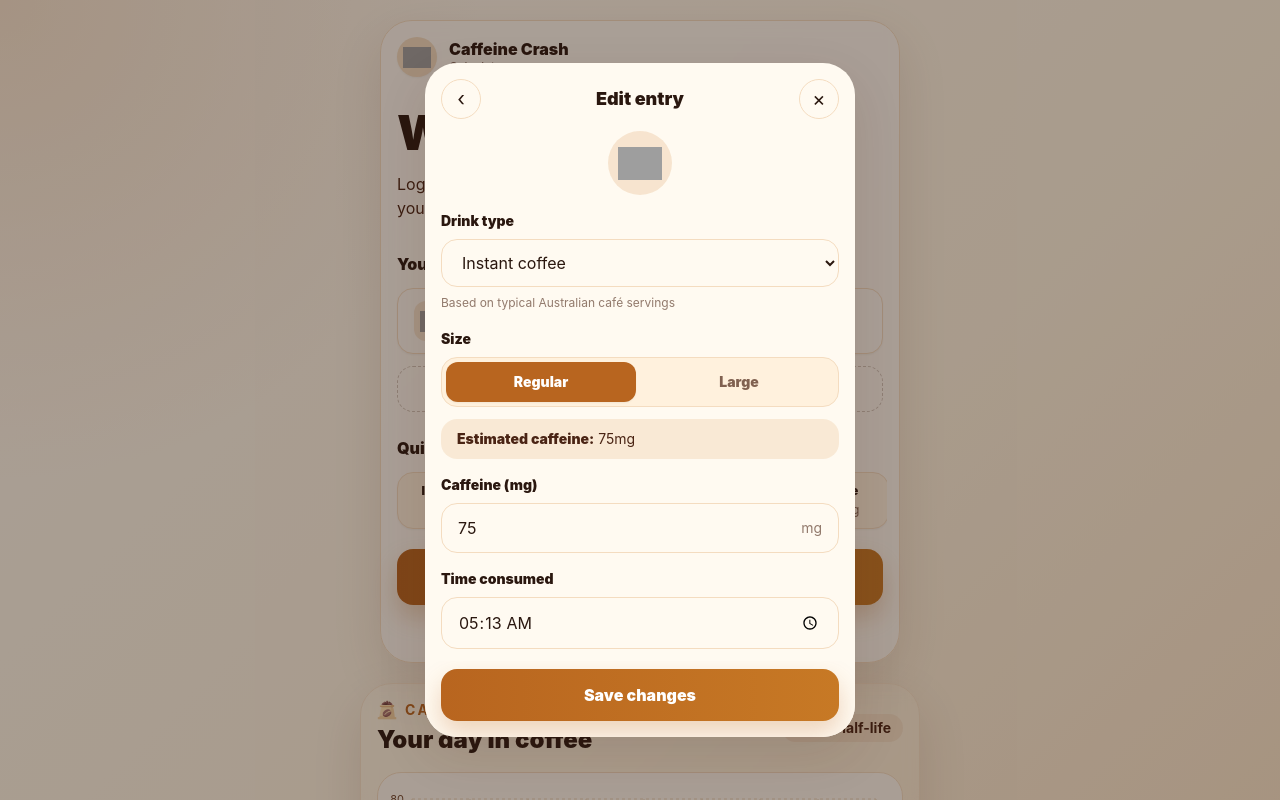
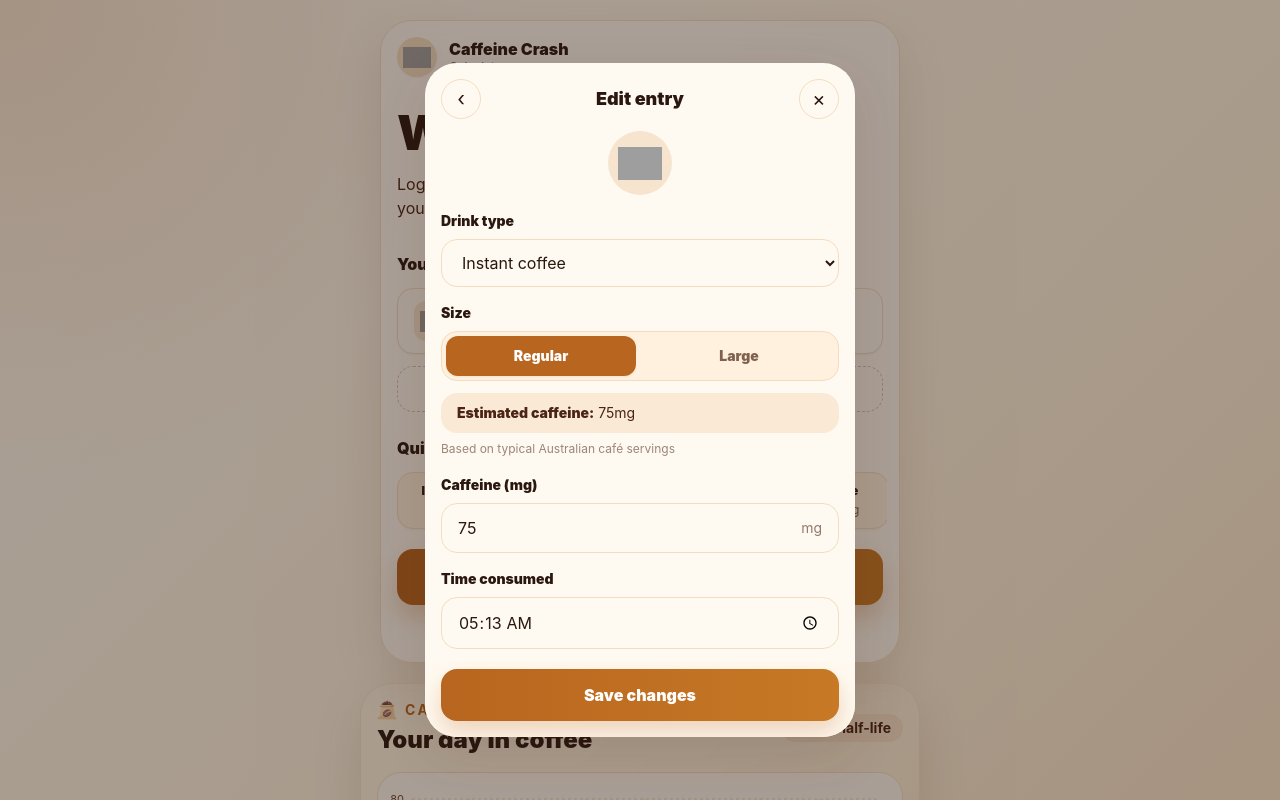
Before and after one commit to JoeGrimmer/caffeine-crash, a Next.js app: page / in a window 1280 px wide. Both pictures are taken after a click on the button "+ Add your first cup". Built offline with nearby package versions, Linux system fonts and the light colour scheme; grey boxes are pictures that could not be loaded.

Commit message:
Checkpoint before Claude polish pass

```diff
--- a/app/page.tsx
+++ b/app/page.tsx
@@ -672,7 +672,6 @@ function EditEntryModal({
                 ))}
             </optgroup>
           </select>
-          <p className="mt-1.5 text-xs leading-5 text-roast/60">Based on typical Australian café servings</p>
 
           {!isCustomDrink ? (
             <>
@@ -704,6 +703,7 @@ function EditEntryModal({
             <span className="font-black">Estimated caffeine:</span>{" "}
             {isCustomDrink ? `${Math.max(0, Number(draft.caffeineMg) || 0)}mg, because you know your cup best.` : `${draft.caffeineMg}mg`}
           </div>
+          <p className="mt-1.5 text-xs leading-5 text-roast/55">Based on typical Australian café servings</p>
 
           <label className="mt-4 block text-sm font-black">Caffeine (mg)</label>
           <div className="mt-2 flex w-full max-w-full min-w-0 items-center rounded-2xl border border-latte bg-foam px-4 ring-caramel/30 focus-within:ring-4">
```
